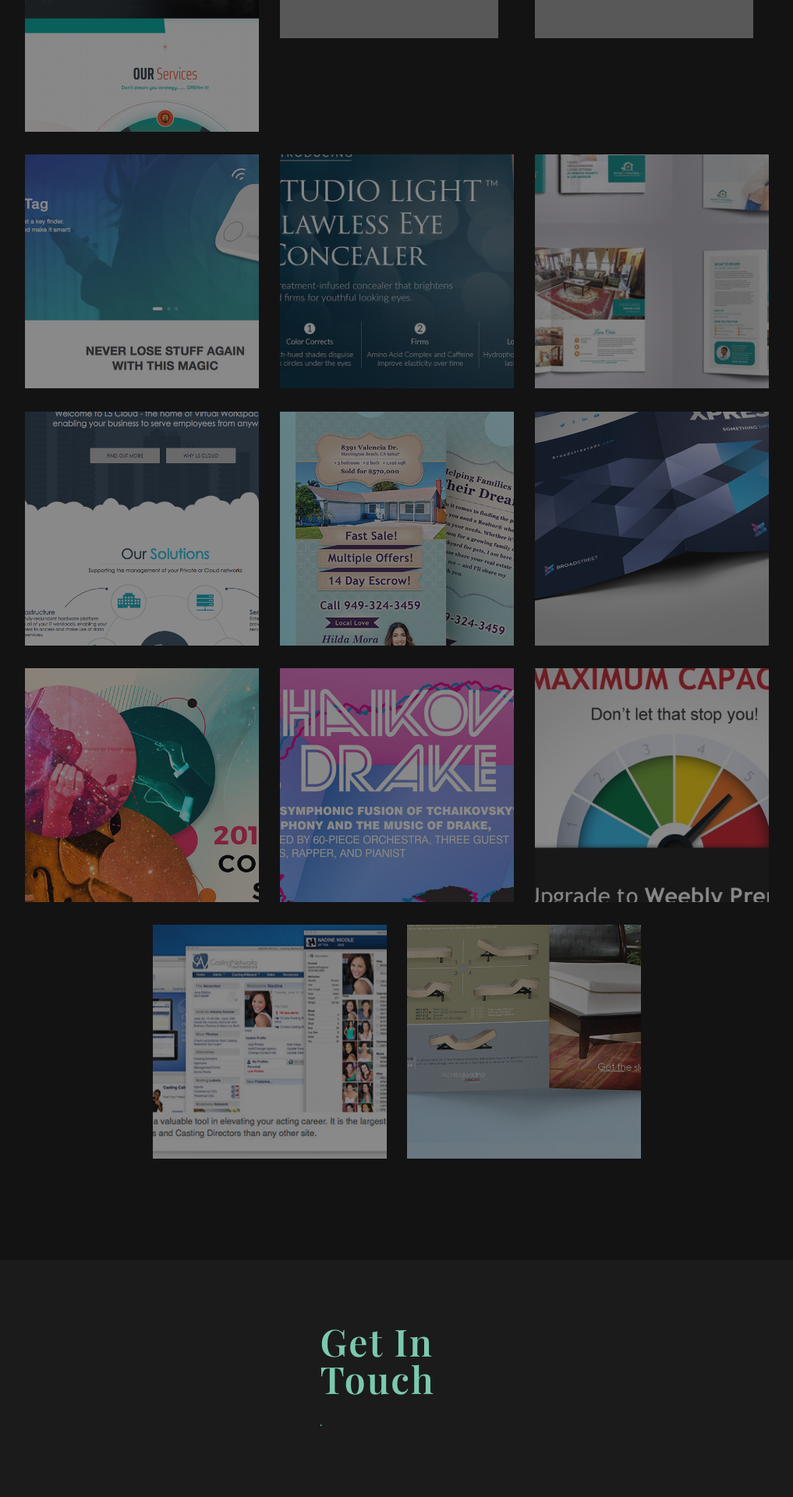
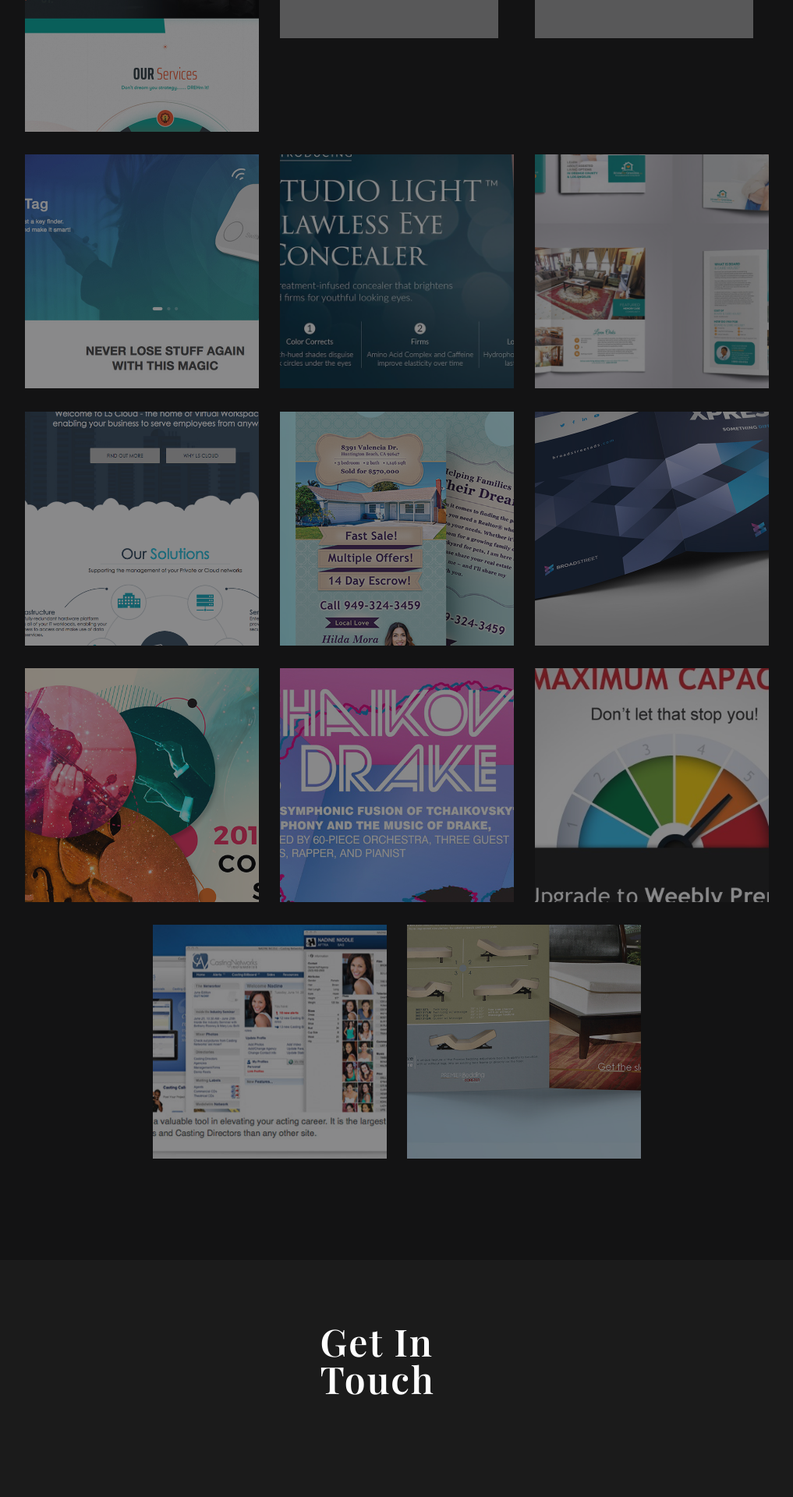
Before and after one commit to zeny11-11/jmorales, a Jekyll site: the page built from index.html, in a window 1280 px wide. Shown: the part 1641-3561 px from the top of the page at 78% size, without its empty margins (141-1158 px from the left). Built offline with Jekyll 4.4.1, drawn with Linux system fonts in a browser that asks for light colours; nearby versions of some CDN libraries; Markdown is read by kramdown in place of the engine named in the settings.

Commit message:
Update stylesheet.css

```diff
--- a/css/stylesheet.css
+++ b/css/stylesheet.css
@@ -506,7 +506,7 @@
 } **/
 
 .contact {
-	color:#7bc9ad;
+	color:#ffffff;
 	font-family: 'Playfair Display', serif;
 	font-size:3rem;
 	font-weight:600;
```
